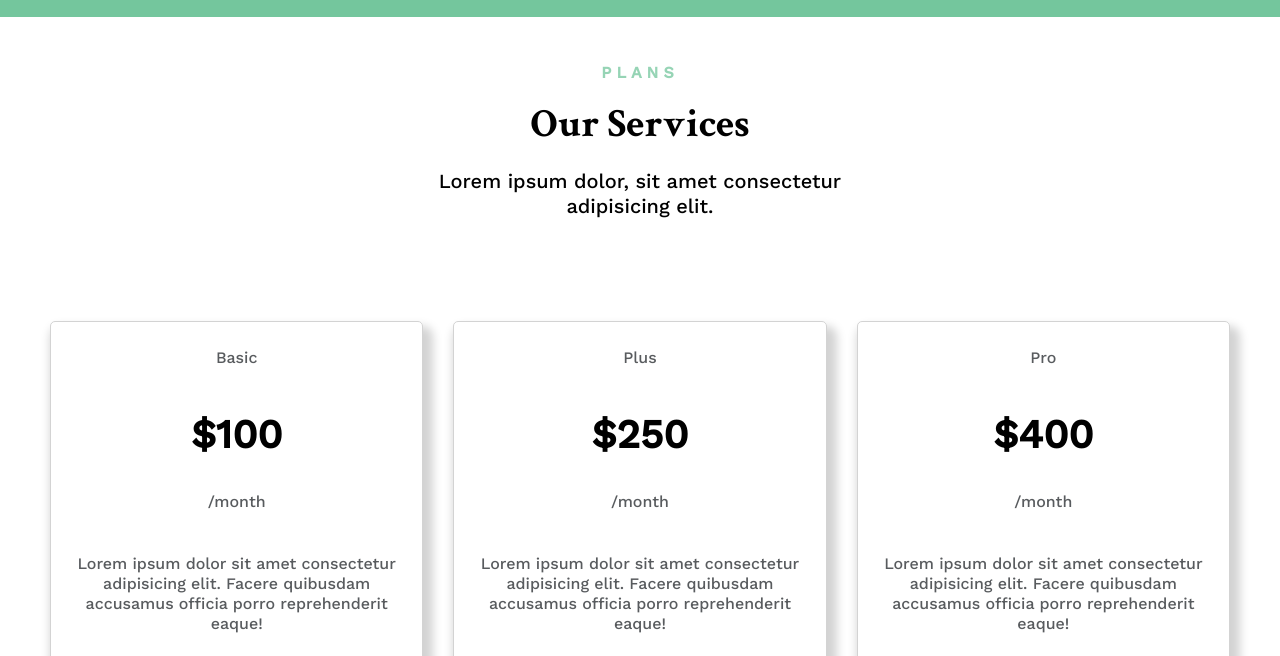
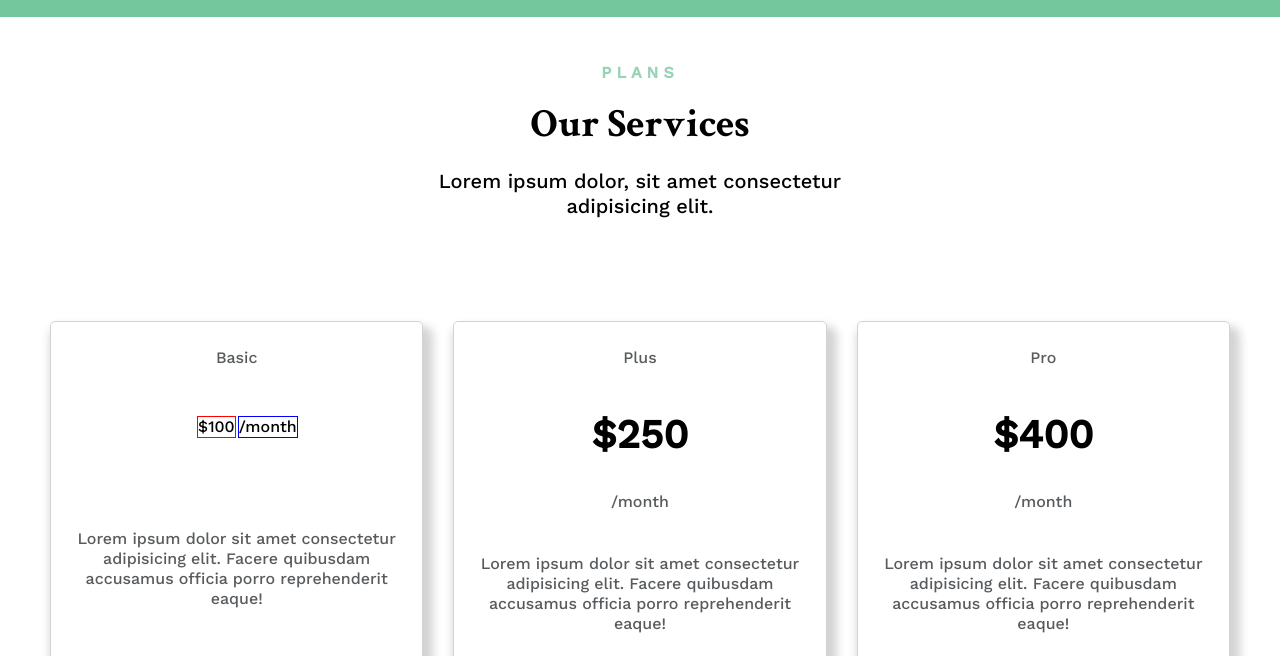
Before and after one commit to SvetlinGG/SIRMA-Academy, a plain HTML site: page Media-Queries-2/index.html in a window 1280 px wide. Shown: the part 108-764 px from the top of the page. Drawn offline with nearby package versions, Linux system fonts and the light colour scheme.

Commit message:
basic section

```diff
--- a/Media-Queries-2/index.html
+++ b/Media-Queries-2/index.html
@@ -46,8 +46,10 @@
         <div class="offer-container">
             <div class="basic">
                 <p class="program">Basic</p>
-                <h1 class="price">$100</h1>
-                <p class="month">/month</p>
+                <div class="components">
+                    <div class="item-1">$100</div>
+                    <div class="item-2">/month</div>
+                </div>
                 <p class="text">Lorem ipsum dolor sit amet consectetur adipisicing elit. Facere quibusdam accusamus officia porro reprehenderit eaque!</p>
                 <div class="list">
                 <p><span>&#x2713</span>Lorem ipsum dolor sit.</p>
--- a/Media-Queries-2/style.css
+++ b/Media-Queries-2/style.css
@@ -141,3 +141,29 @@ button {
     padding: 10px;
 
 }
+.components {
+    display: grid;
+    grid-template-columns: 1fr 1fr;
+    grid-template-rows: 50px 50px;
+    row-gap: 2px;
+    column-gap: 2px;
+
+}
+.item-1 {
+    border: 1px solid red;
+    grid-column-start: 1;
+    grid-column-end: 2;
+    justify-items: end;
+    align-items: end;
+
+
+}
+.item-2 {
+    border: 1px solid blue;
+    justify-self:start;
+    align-self: center;
+}
+div > .item-1 {
+    justify-self: end;
+    align-self: center;
+}
```
